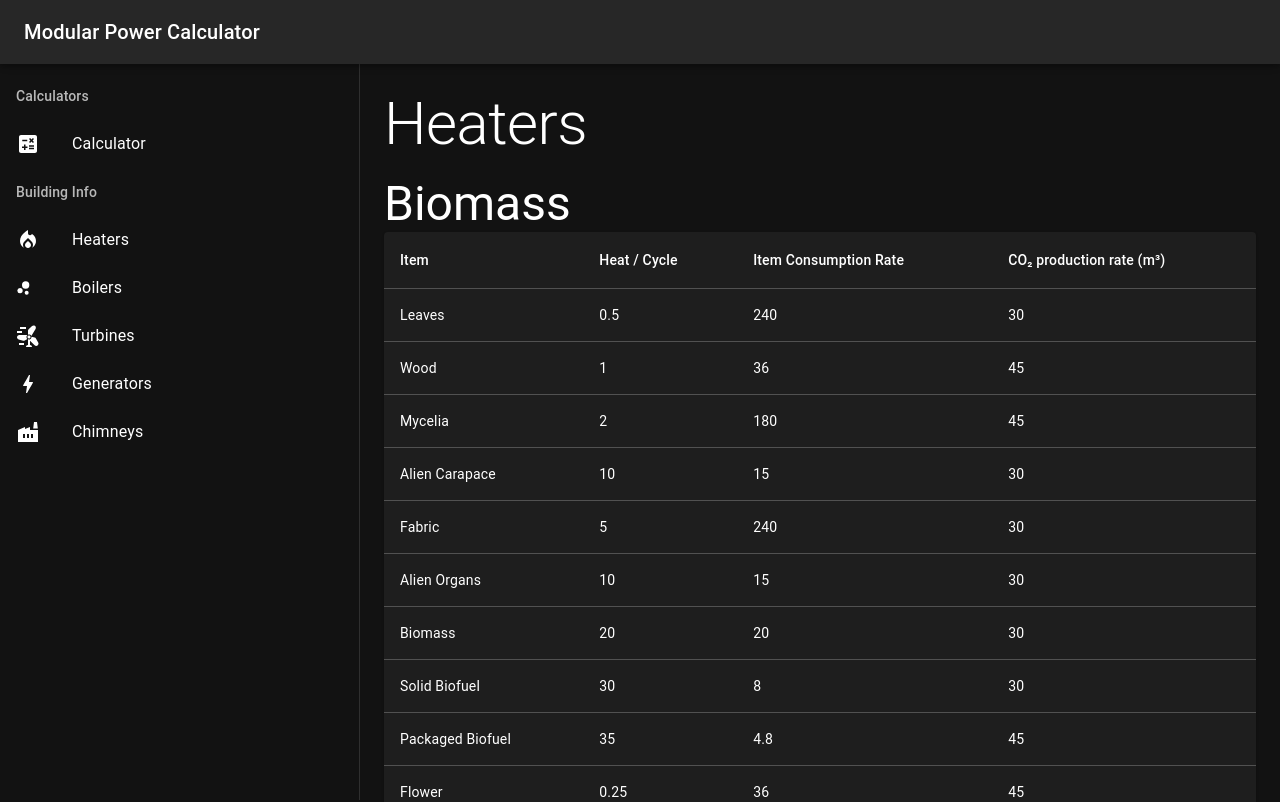
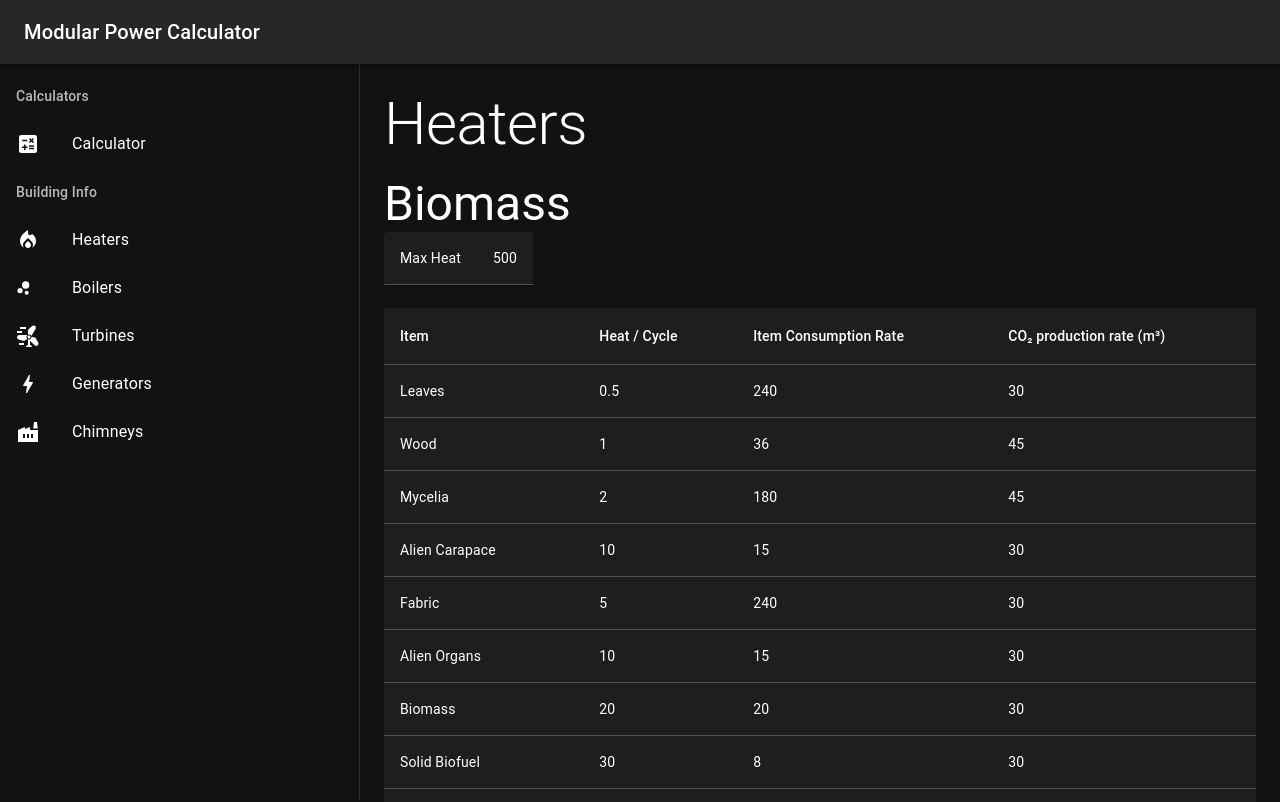
Before and after one commit to elizabethlfransen/modular-power-calc, a React (Vite) app: page /heaters in a window 1280 px wide. Shown: the top 802 px of the page. Built offline with nearby package versions, Linux system fonts and the light colour scheme.

Commit message:
Add max heat to Heaters.tsx

```diff
--- a/src/pages/Heaters.tsx
+++ b/src/pages/Heaters.tsx
@@ -85,12 +85,27 @@ type HeaterDataDisplayProps = {
     heaterData: HeaterData
 }
 
-function HeaterDataDisplay({id, heaterData: {name, fuel, type}}: HeaterDataDisplayProps) {
+function HeaterDataDisplay({id, heaterData: {name, fuel, type, maxHeatProduction}}: HeaterDataDisplayProps) {
     return (
         <Box id={id} sx={{
             py: 2
         }}>
             <Typography variant="h3">{name}</Typography>
+            <Paper  sx={{
+                display: "inline-block",
+                mb: 2,
+            }}>
+                <Table sx={{
+                    width: "auto"
+                }}>
+                    <TableBody>
+                        <TableRow>
+                            <TableCell>Max Heat</TableCell>
+                            <TableCell>{maxHeatProduction}</TableCell>
+                        </TableRow>
+                    </TableBody>
+                </Table>
+            </Paper>
             <Paper>
                 <TableContainer>
                     <Table>
```
